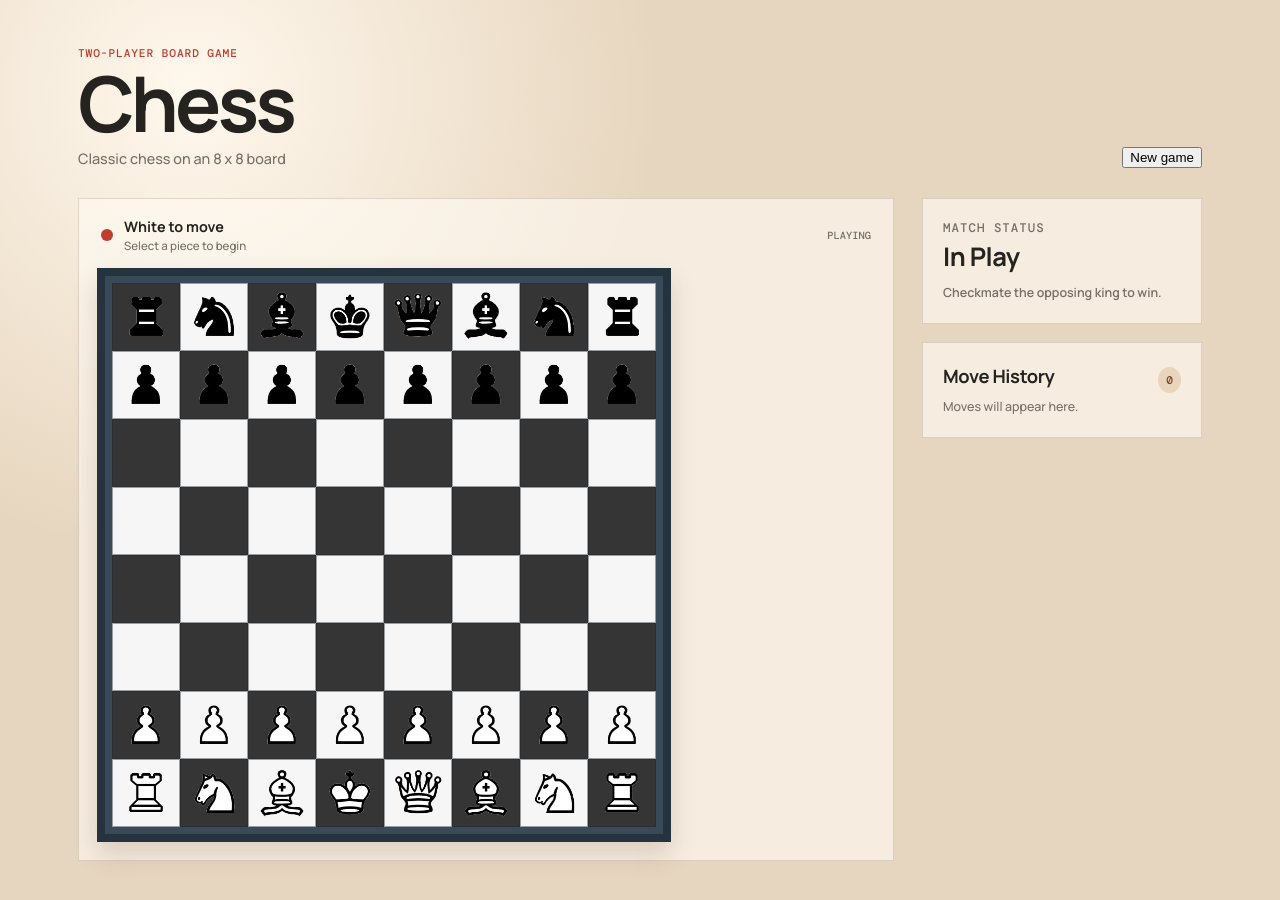
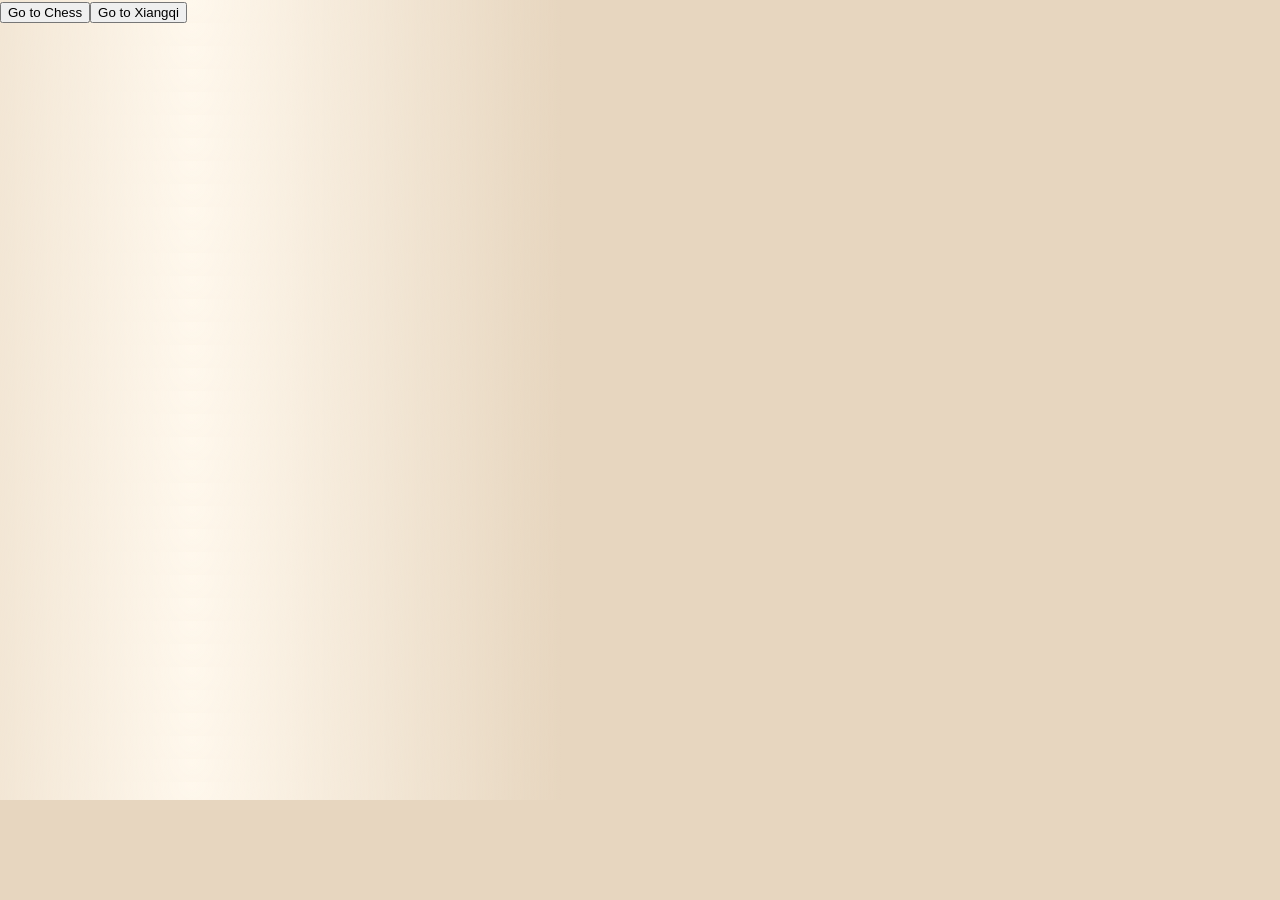
Before and after one commit to RisingSatalite/chess, a Next.js app: page / in a window 1280 px wide. Shown: the top 900 px of the page. After the commit the page ends 800 px from the top, so only its background shows below. Built offline with nearby package versions, Linux system fonts and the light colour scheme.

Commit message:
move chess location

```diff
--- a/src/app/page.js
+++ b/src/app/page.js
@@ -1,9 +1,15 @@
 import Chess from "@/component/board";
+import Link from 'next/link'
 
 export default function Home() {
   return (
-    <div className="">
-      <Chess/>
+    <div>
+      <Link href="chess">
+        <button>Go to Chess</button>
+      </Link>
+      <Link href="xiangqi">
+        <button>Go to Xiangqi</button>
+      </Link>
     </div>
   );
 }
```
Also changed, not shown: src/app/chess/page.js (added, +9 -0 lines).
